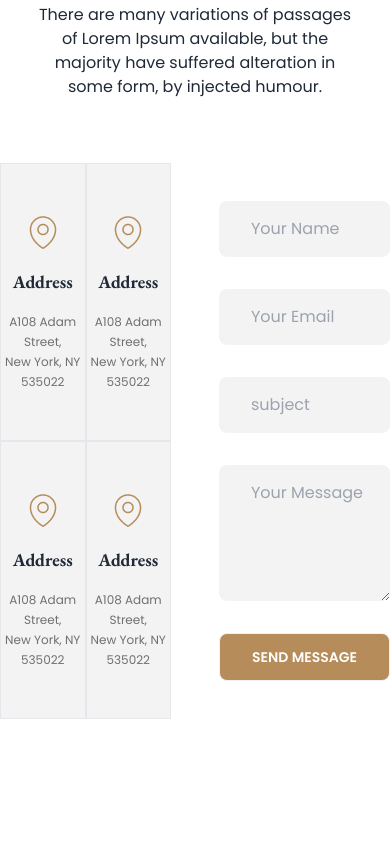
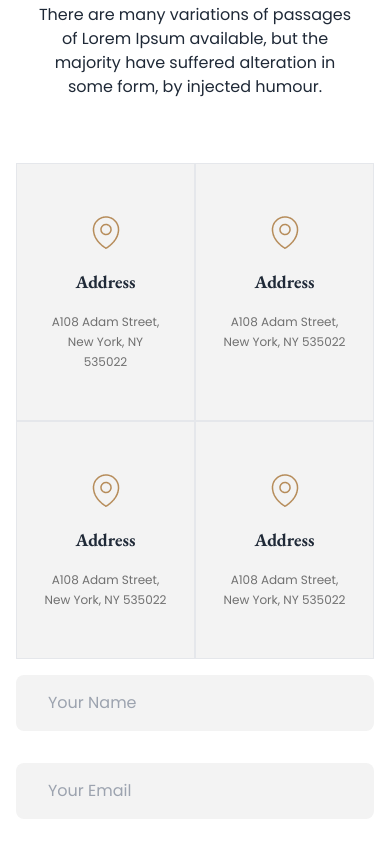
Before and after one commit to tuheen66/legal-solutions, a plain HTML site: page index.html in a window 390 px wide. Shown: the part 5854-6702 px from the top of the page. Before the commit the page ends 6621 px from the top, so only its background shows below. Drawn offline with nearby package versions, Linux system fonts and the light colour scheme.

Commit message:
done responsiveness

```diff
--- a/index.html
+++ b/index.html
@@ -363,11 +363,13 @@
           humour.
         </p>
         <!-- flex-container -->
-        <div class="flex gap-x-12 my-12 items-center">
+        <div
+          class="flex flex-col mx-4 md:flex-row md:gap-4 md:mx-4 lg:flex-row lg:gap-x-12 my-12 items-center"
+        >
           <!-- grid container -->
           <div class="grid grid-cols-2 flex-1 mt-4">
             <!-- grid items -->
-            <div class="border bg-[#f3f3f3]">
+            <div class="px-8 border bg-[#f3f3f3]">
               <img
                 class="mx-auto mt-12 mb-4"
                 src="./images/location.png"
@@ -418,24 +420,24 @@
           </div>
 
           <!-- form container -->
-          <div class="flex-1 grid grid-cols-1 mt-4 space-y-8">
+          <div class="flex-1 grid grid-cols-1 gap-x-4 mt-4 space-y-8">
             <input
-              class="bg-[#f3f3f3] pl-8 py-4 rounded-lg border-none"
+              class="bg-[#f3f3f3] pl-8 py-4 pr-24 rounded-lg border-none"
               type="text"
               placeholder="Your Name"
             />
             <input
-              class="bg-[#f3f3f3] pl-8 py-4 rounded-lg border-none"
+              class="bg-[#f3f3f3] pl-8 py-4 pr-24 rounded-lg border-none"
               type="email"
               placeholder="Your Email"
             />
             <input
-              class="bg-[#f3f3f3] pl-8 py-4 rounded-lg border-none"
+              class="bg-[#f3f3f3] pl-8 py-4 pr-24 rounded-lg border-none"
               type="text"
               placeholder="subject"
             />
             <textarea
-              class="bg-[#f3f3f3] pl-8 pt-4 rounded-lg border-none"
+              class="bg-[#f3f3f3] pl-8 pt-4 pr-24 rounded-lg border-none"
               name=""
               id=""
               cols="30"
```
